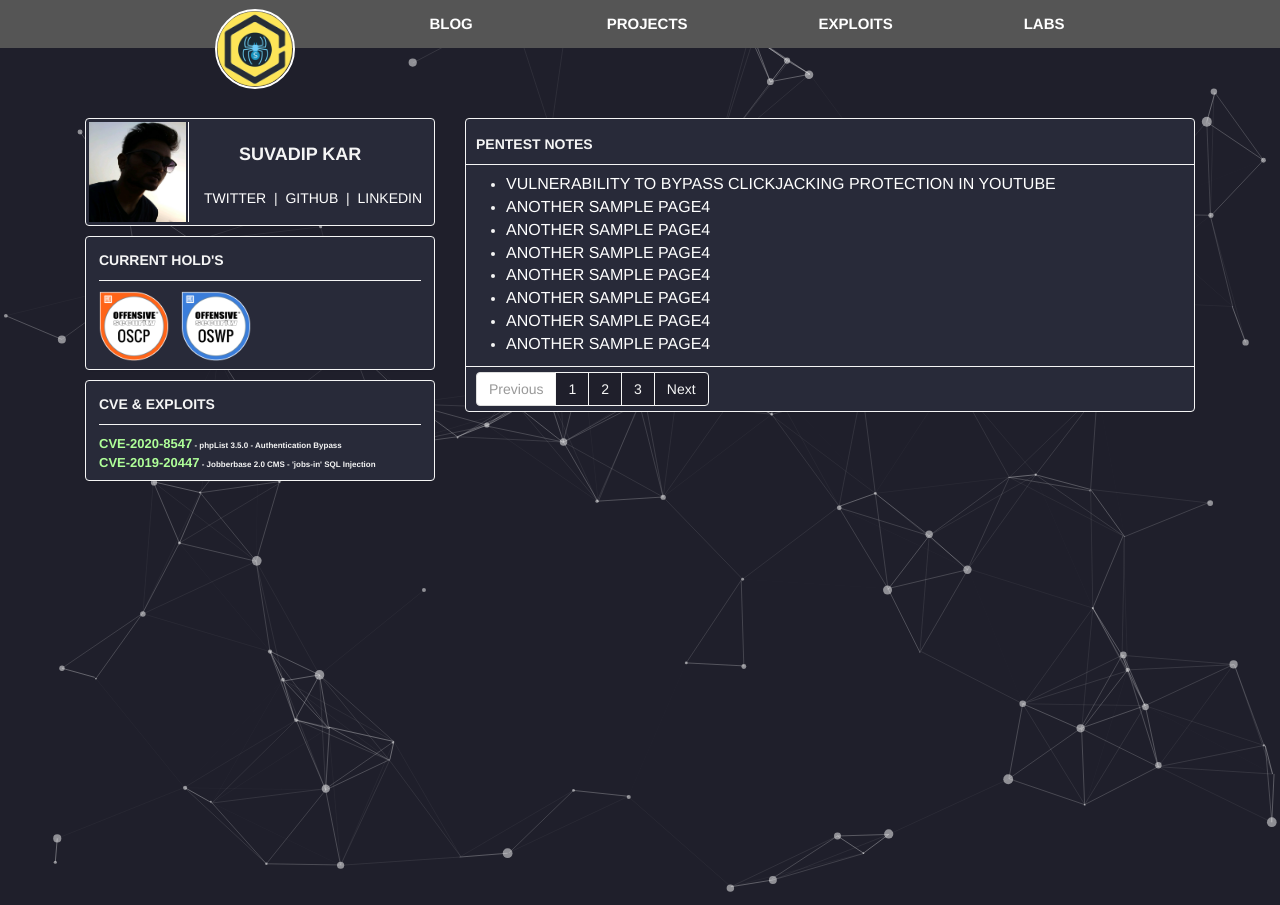
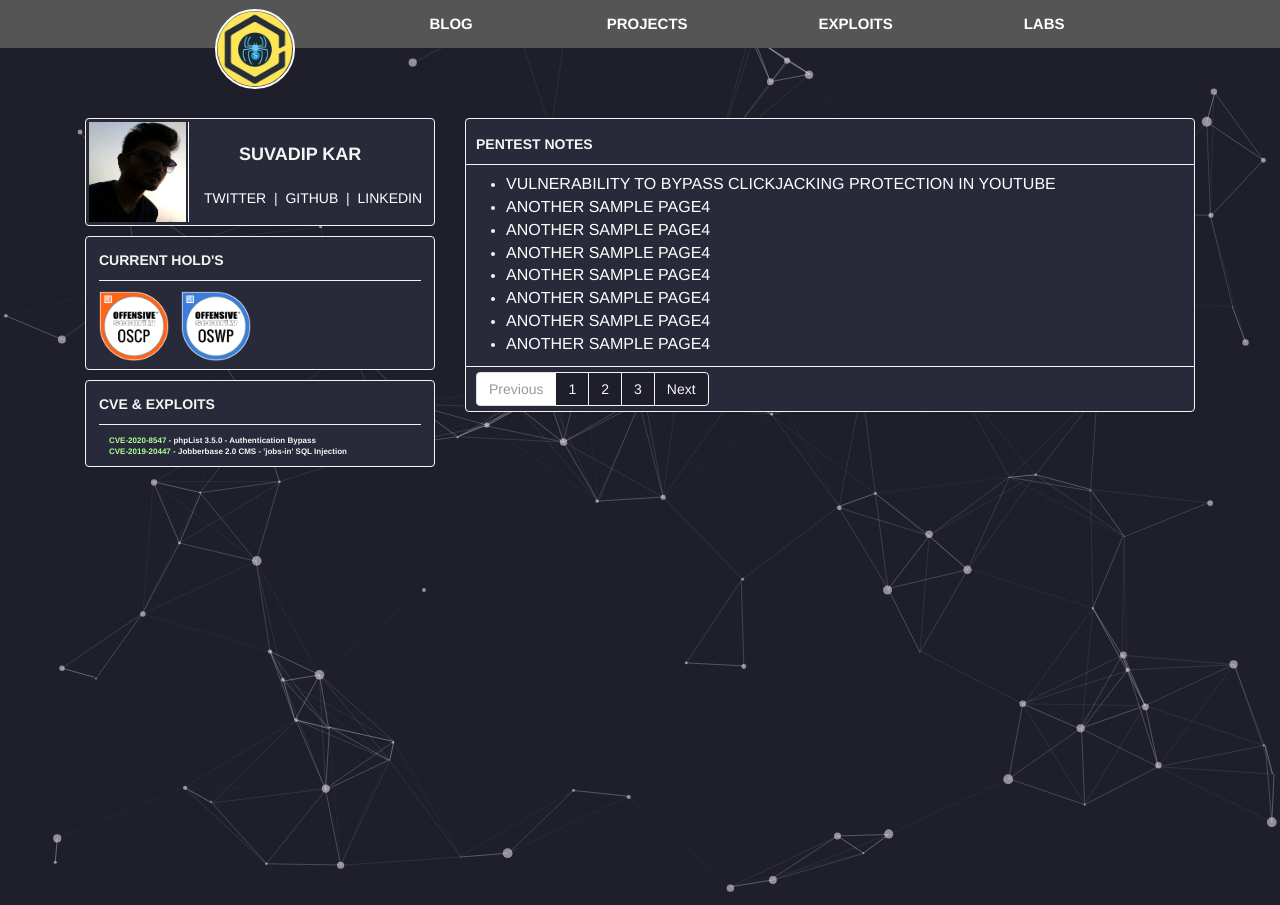
Before and after one commit to 0xspidersec/0xspidersec.github.io, a Jekyll site: the page built from index.html, in a window 1280 px wide. Built offline with Jekyll 4.4.1, drawn with Linux system fonts in a browser that asks for light colours; the list of posts is cut into pages by our own code.

Commit message:
Update default.html

```diff
--- a/_layouts/default.html
+++ b/_layouts/default.html
@@ -27,9 +27,9 @@
         <div class="panel panel-default" style="margin-top: -10px;">
            <div class="panel-body" style="padding:3px;">
               <div style="border-bottom: 1px #f5f5f5 solid; padding-bottom: 10px;float:center;margin:10px;color: #f5f5f5"><b>CVE & EXPLOITS</b></div>
-              <div style="margin-left: 10px; margin-bottom:5px;font-size: 8px">
-                 <b><font color="#afff99" size="2">CVE-2020-8547</font> - phpList 3.5.0 - Authentication Bypass</b><br>
-                 <b><font color="#afff99" size="2">CVE-2019-20447</font> - Jobberbase 2.0 CMS - 'jobs-in' SQL Injection</b>
+              <div style="margin-left: 20px; margin-bottom:5px;font-size: 8px">
+                 <b><font color="#afff99">CVE-2020-8547</font> - phpList 3.5.0 - Authentication Bypass</b><br>
+                 <b><font color="#afff99">CVE-2019-20447</font> - Jobberbase 2.0 CMS - 'jobs-in' SQL Injection</b>
               </div>
            </div>
         </div>
```
